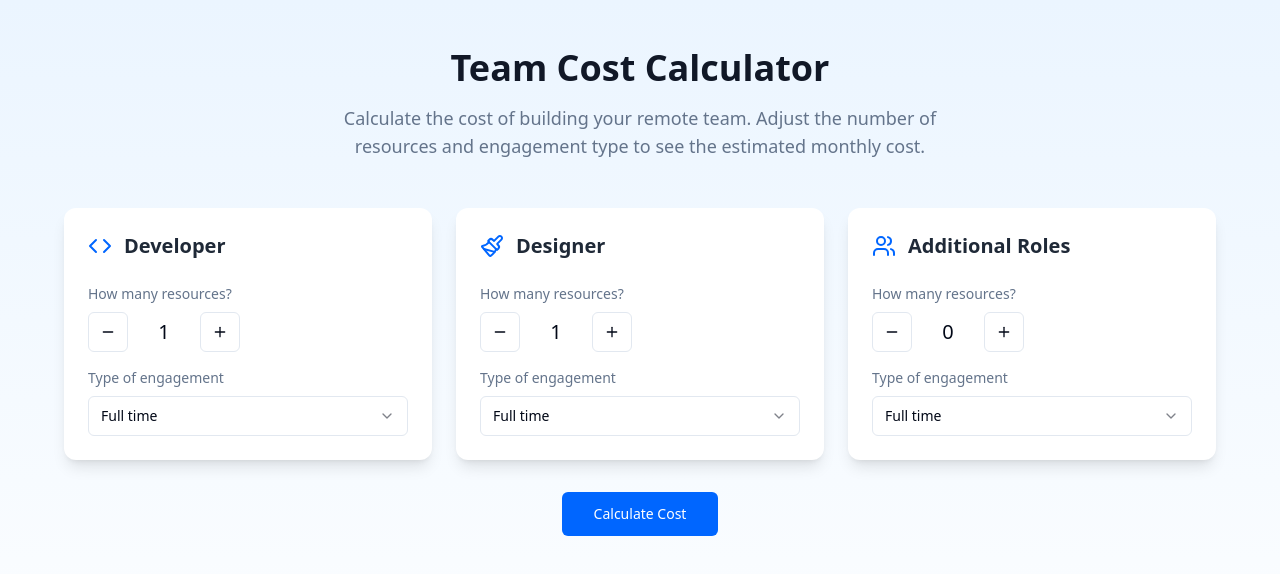
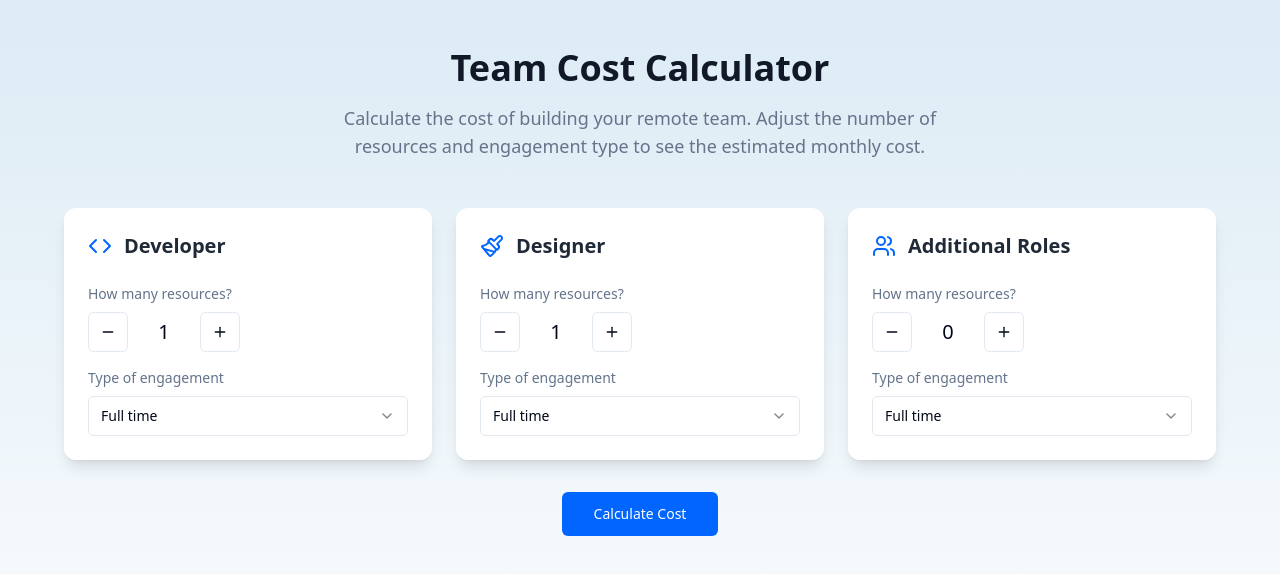
Before and after one commit to akshaysalekar17/Calculator, a React (Vite) app: page / in a window 1280 px wide. Shown: the top 574 px of the page. Built offline with nearby package versions, Linux system fonts and the light colour scheme.

Commit message:
Update page background color
Changed the page background color to #DCEBF5 for improved aesthetics.
[skip gpt_engineer]

```diff
--- a/tailwind.config.ts
+++ b/tailwind.config.ts
@@ -26,7 +26,7 @@ export default {
         foreground: "hsl(var(--foreground))",
         calculator: {
           blue: "#0066FF",
-          "light-blue": "#EBF5FF",
+          "light-blue": "#DCEBF5",
           gray: "#64748B",
         },
         primary: {
```
